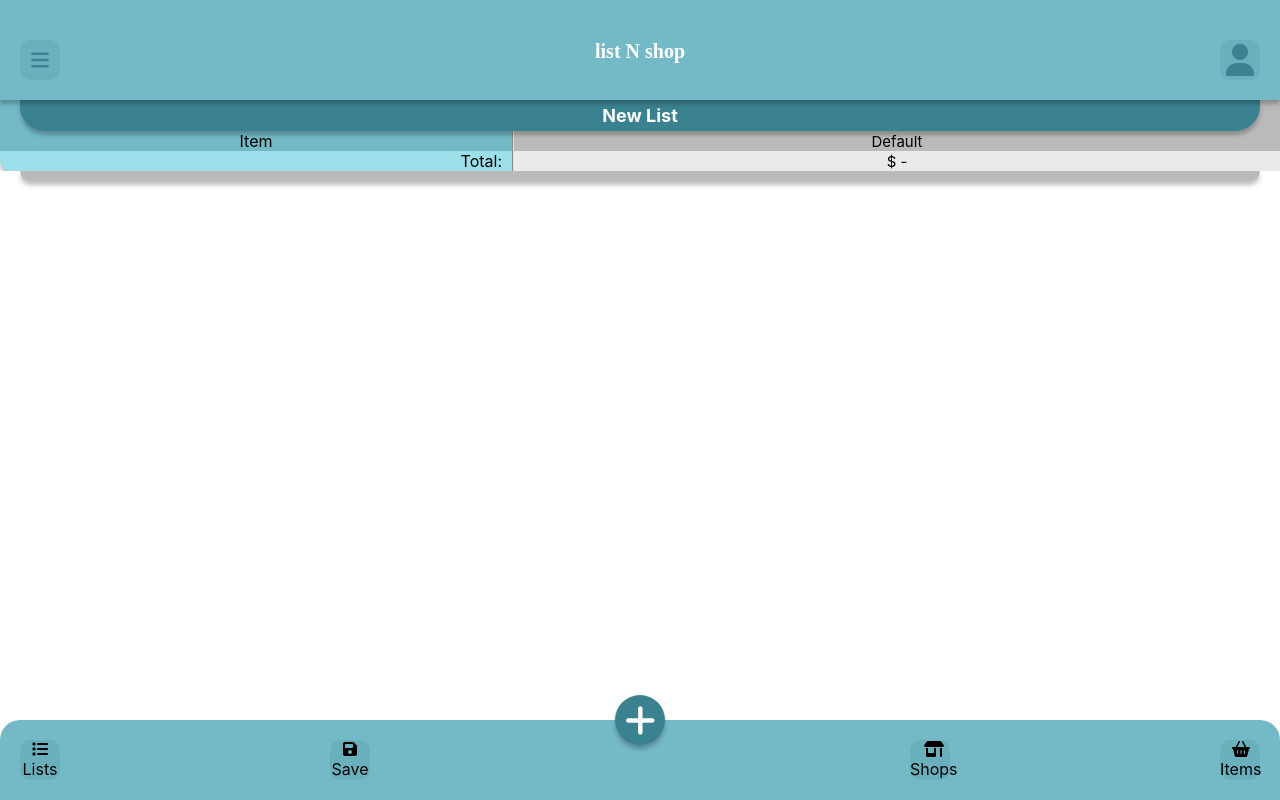
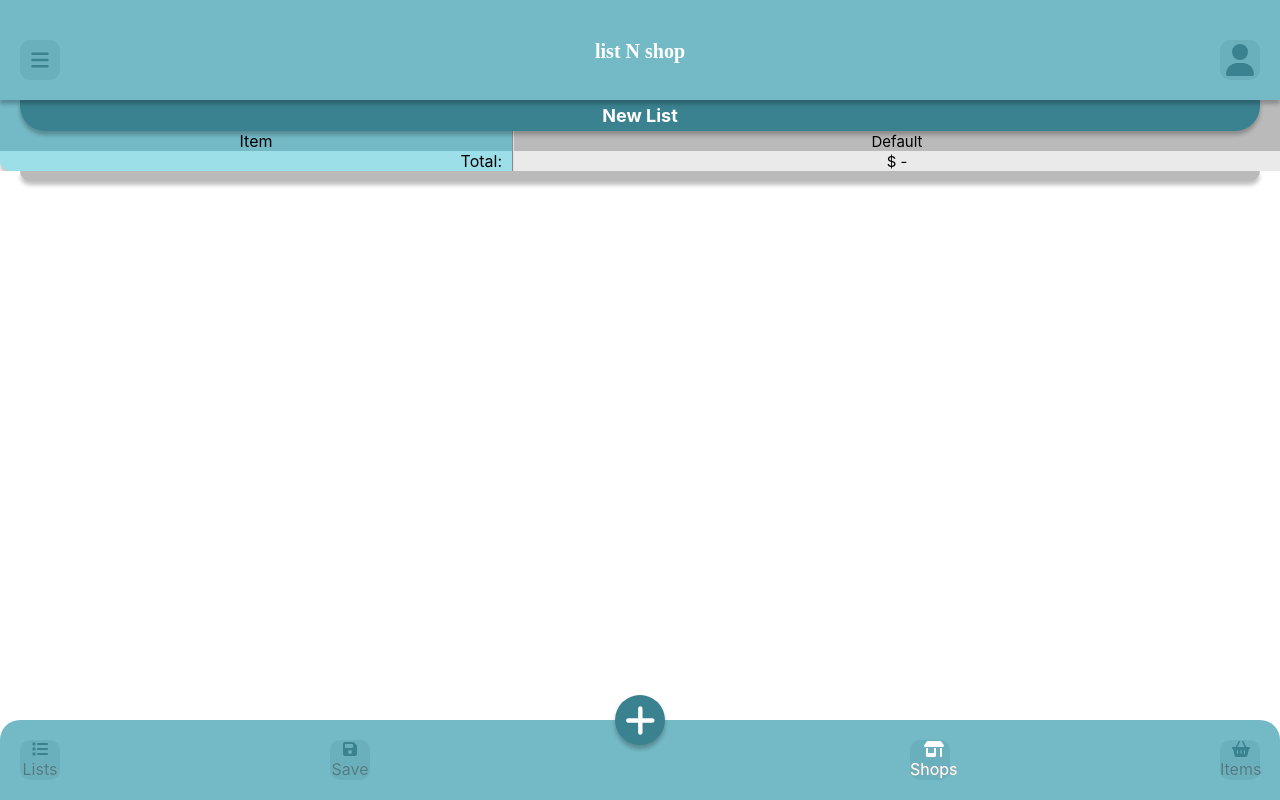
Before and after one commit to Retky/ListNShop, a React (Create React App) app in the folder client/: page /#/ in a window 1280 px wide. Built offline with nearby package versions, Linux system fonts and the light colour scheme; a web font is replaced by a local one.

Commit message:
Add 'buttons icons'

```diff
--- a/client/src/components/styles/home.scss
+++ b/client/src/components/styles/home.scss
@@ -217,6 +217,8 @@ footer {
     display: flex;
     cursor: pointer;
     @include box-button($button-color);
+    color: #fff;
+    text-shadow: 0 0 1px #aaa, 0 0 1px #aaa;
   }
 
   .addBtn {
@@ -319,3 +321,7 @@ footer {
   align-items: center;
   padding: 0;
 }
+
+.disableBtn {
+  color: $accent-color !important;
+}
--- a/client/src/pages/home.jsx
+++ b/client/src/pages/home.jsx
@@ -284,11 +284,11 @@ const Home = () => {
       {itemForm}
       {shopsList}
       <footer>
-        <div className='button'>
+        <div className='button disableBtn'>
           <FontAwesomeIcon icon={faList} />
           Lists
         </div>
-        <div className='button'>
+        <div className='button disableBtn'>
           <FontAwesomeIcon icon={faFloppyDisk} />
           Save
         </div>
@@ -301,7 +301,7 @@ const Home = () => {
           <FontAwesomeIcon icon={faShop} />
           Shops
         </div>
-        <div className='button'>
+        <div className='button disableBtn'>
           <FontAwesomeIcon icon={faBasketShopping} />
           Items
         </div>
```
